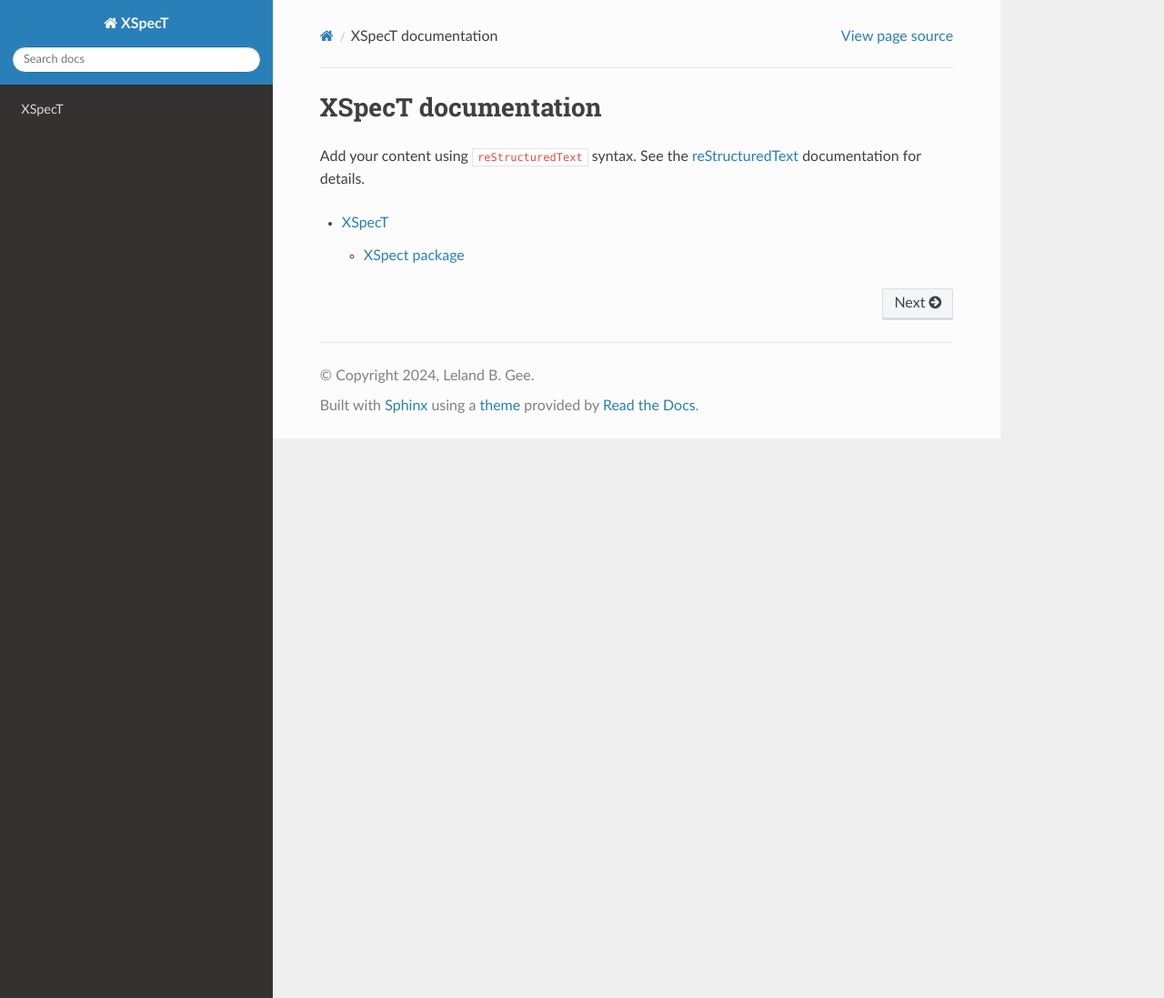
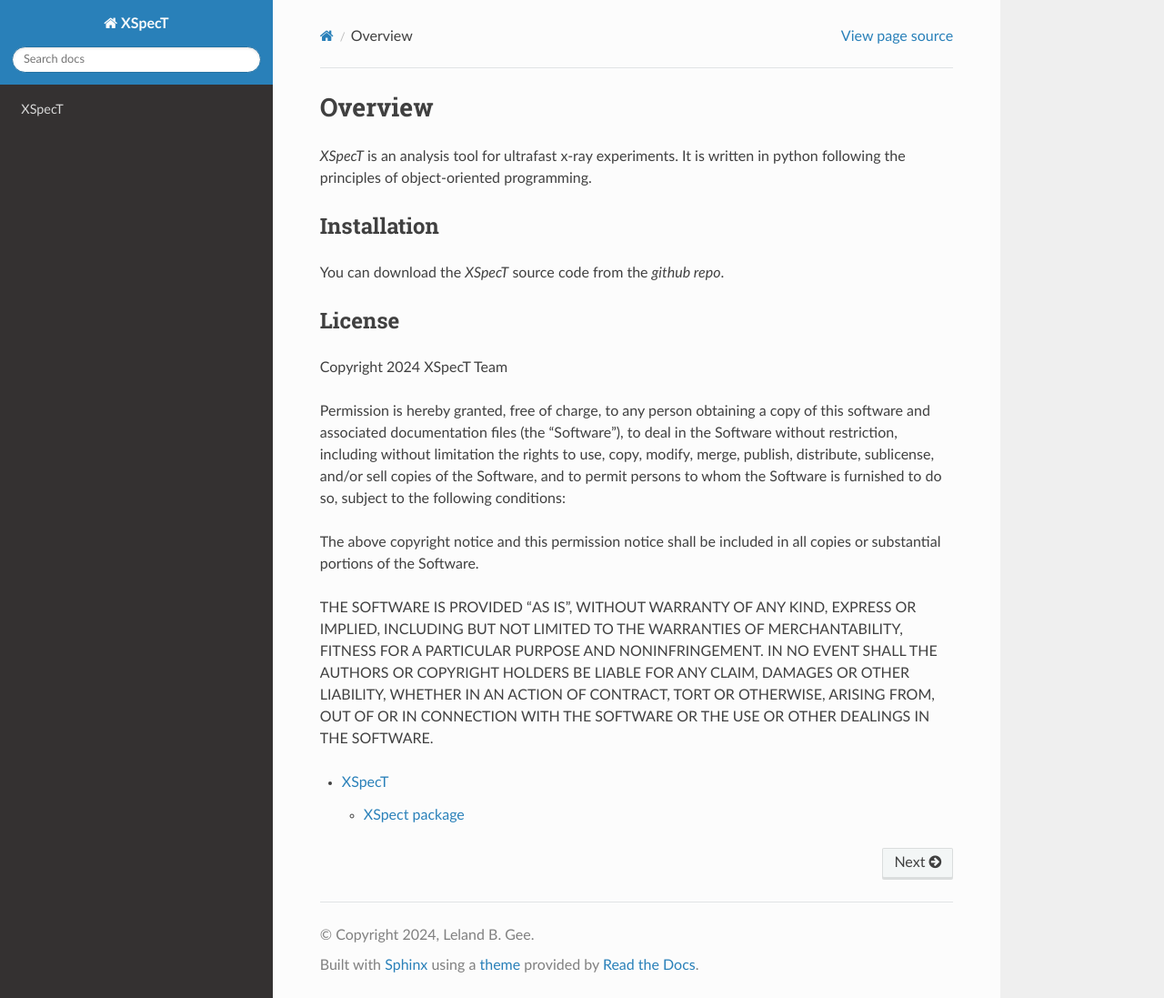
Before and after one commit to lg345/XSpect, a Sphinx documentation site: the page built from docs/index.rst, in a window 1280 px wide and 1097 px high. Shown: the whole window at 91% size. Built offline with Sphinx 7.4.7 and the Read the Docs theme 3.1.0, drawn with Linux system fonts in a browser that asks for light colours.

Commit message:
Added basic project details, e.g. overview, installation, etc.

```diff
--- a/docs/index.rst
+++ b/docs/index.rst
@@ -1,17 +1,29 @@
-.. XSpecT documentation master file, created by
-   sphinx-quickstart on Fri Sep  6 14:34:23 2024.
-   You can adapt this file completely to your liking, but it should at least
-   contain the root `toctree` directive.
-
-XSpecT documentation
+Overview
 ====================
 
-Add your content using ``reStructuredText`` syntax. See the
-`reStructuredText <https://www.sphinx-doc.org/en/master/usage/restructuredtext/index.html>`_
-documentation for details.
+*XSpecT* is an analysis tool for ultrafast x-ray experiments.
+It is written in python following the principles of object-oriented programming.
+
+Installation
+--------------------
+
+You can download the *XSpecT* source code from the `github repo`.
+
+License
+--------------------
+
+Copyright 2024 XSpecT Team
+
+Permission is hereby granted, free of charge, to any person obtaining a copy of this software and associated documentation files (the “Software”), to deal in the Software without restriction, including without limitation the rights to use, copy, modify, merge, publish, distribute, sublicense, and/or sell copies of the Software, and to permit persons to whom the Software is furnished to do so, subject to the following conditions:
+
+The above copyright notice and this permission notice shall be included in all copies or substantial portions of the Software.
+
+THE SOFTWARE IS PROVIDED “AS IS”, WITHOUT WARRANTY OF ANY KIND, EXPRESS OR IMPLIED, INCLUDING BUT NOT LIMITED TO THE WARRANTIES OF MERCHANTABILITY, FITNESS FOR A PARTICULAR PURPOSE AND NONINFRINGEMENT. IN NO EVENT SHALL THE AUTHORS OR COPYRIGHT HOLDERS BE LIABLE FOR ANY CLAIM, DAMAGES OR OTHER LIABILITY, WHETHER IN AN ACTION OF CONTRACT, TORT OR OTHERWISE, ARISING FROM, OUT OF OR IN CONNECTION WITH THE SOFTWARE OR THE USE OR OTHER DEALINGS IN THE SOFTWARE.
 
 
 .. toctree::
    :maxdepth: 2
 
    modules
+
+.. _`github repo`: https://github.com/lg345/XSpecT
```
